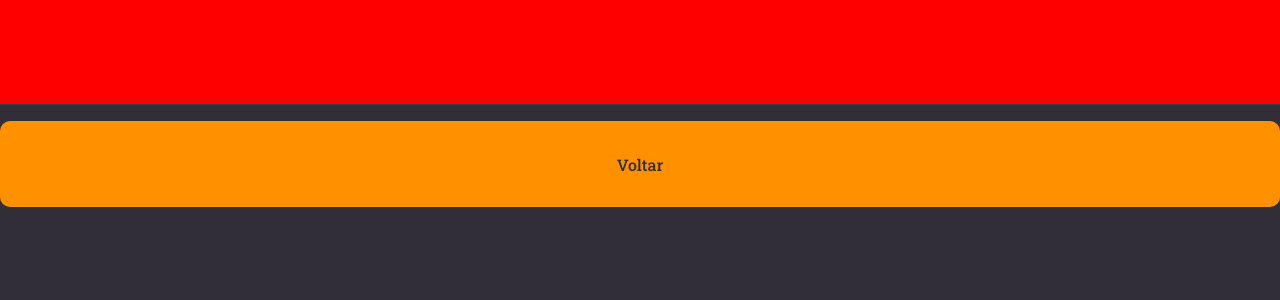
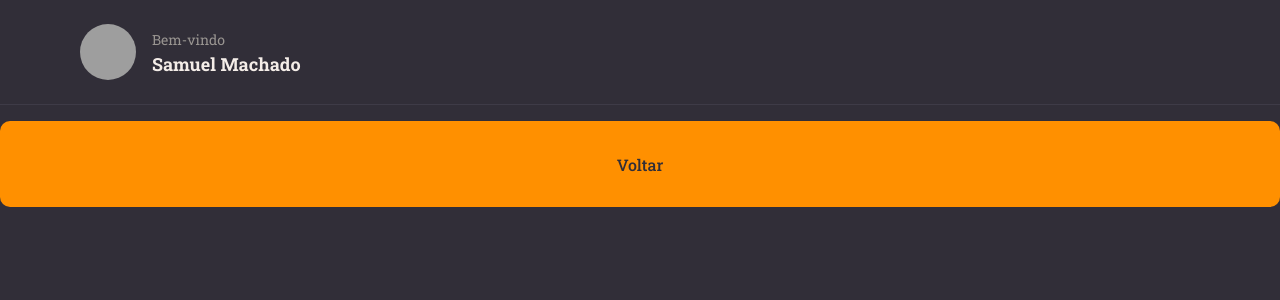
Before and after one commit to 1leumas/Node-React-RS, a React (Vite) app in the folder leumasnotes/: page / in a window 1280 px wide. Shown: the top 300 px of the page. Built offline with nearby package versions, Linux system fonts and the light colour scheme; grey boxes are pictures that could not be loaded.

Commit message:
User image

```diff
--- a/leumasnotes/src/components/Header/index.jsx
+++ b/leumasnotes/src/components/Header/index.jsx
@@ -1,8 +1,20 @@
-import { Container } from './styles';
+import { Container, Profile } from './styles';
 
 export function Header() {
-    return(
+    return (
         <Container>
+            <Profile>
+                <img
+                    src="https://github.com/1leumas.png"
+                    alt="foto do usuario"
+                />
+
+                <div>
+                    <span>Bem-vindo</span>
+                    <strong>Samuel Machado</strong>
+                </div>
+
+            </Profile>
 
         </Container>
     );
--- a/leumasnotes/src/components/Header/styles.js
+++ b/leumasnotes/src/components/Header/styles.js
@@ -14,6 +14,32 @@
     justify-content: space-between;
 
     padding: 0 80px;
+`;
 
-    background: red;
+export const Profile = styled.div`
+    display: flex;
+    align-items: center;
+
+    > img {
+        width: 56px;
+        height: 56px;
+        border-radius: 50%;
+    }
+
+    > div {
+        display: flex;
+        flex-direction: column;
+        margin-left: 16px;
+        line-height: 24px;
+
+        span {
+            font-size: 14px;
+            color: ${({theme}) => theme.COLORS.GRAY_100};
+        }
+
+        strong {
+            font-size: 18px;
+            color: ${({theme}) => theme.COLORS.GRAY_WHITE};
+        }
+    }
 `;
```
